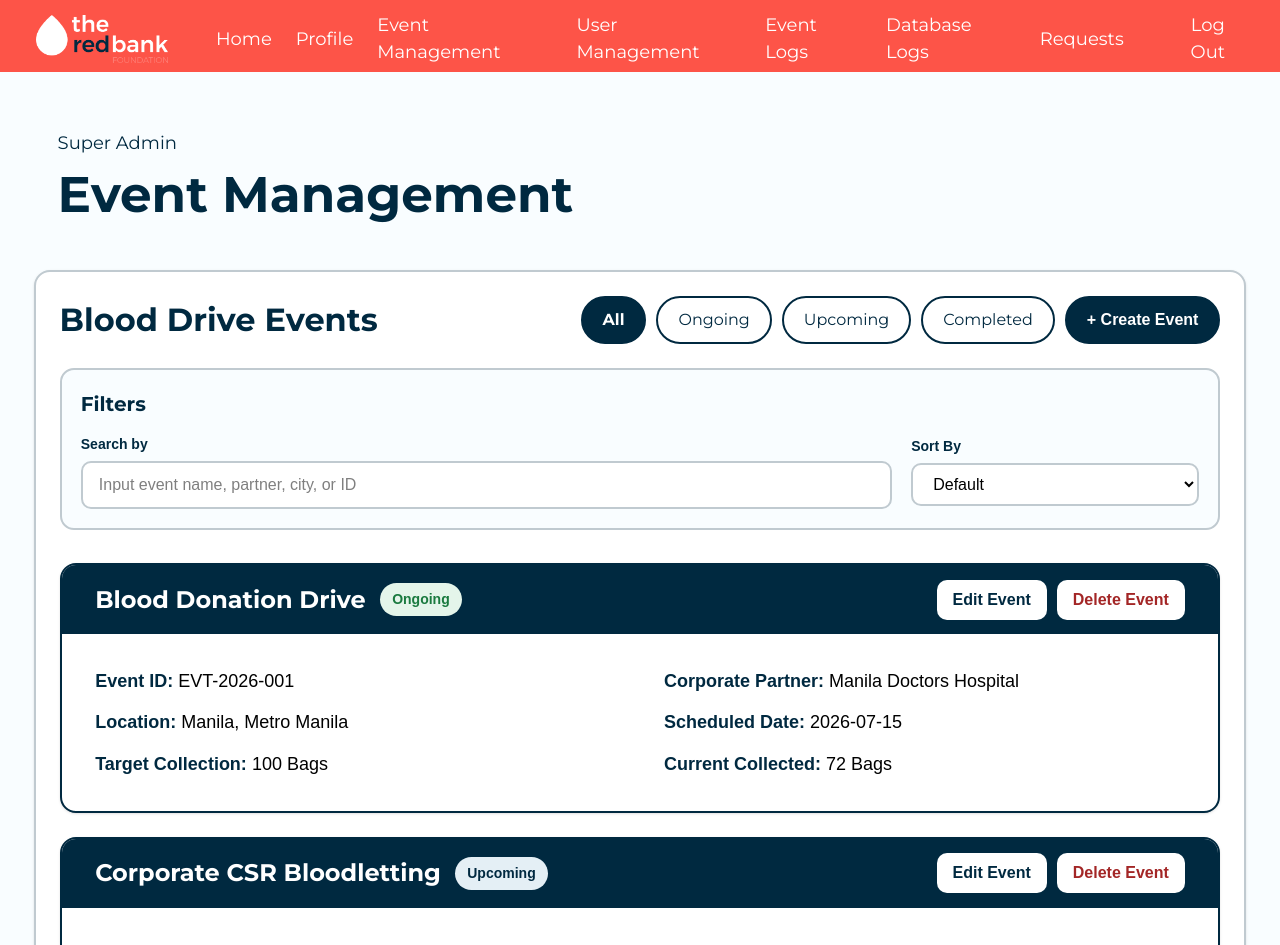
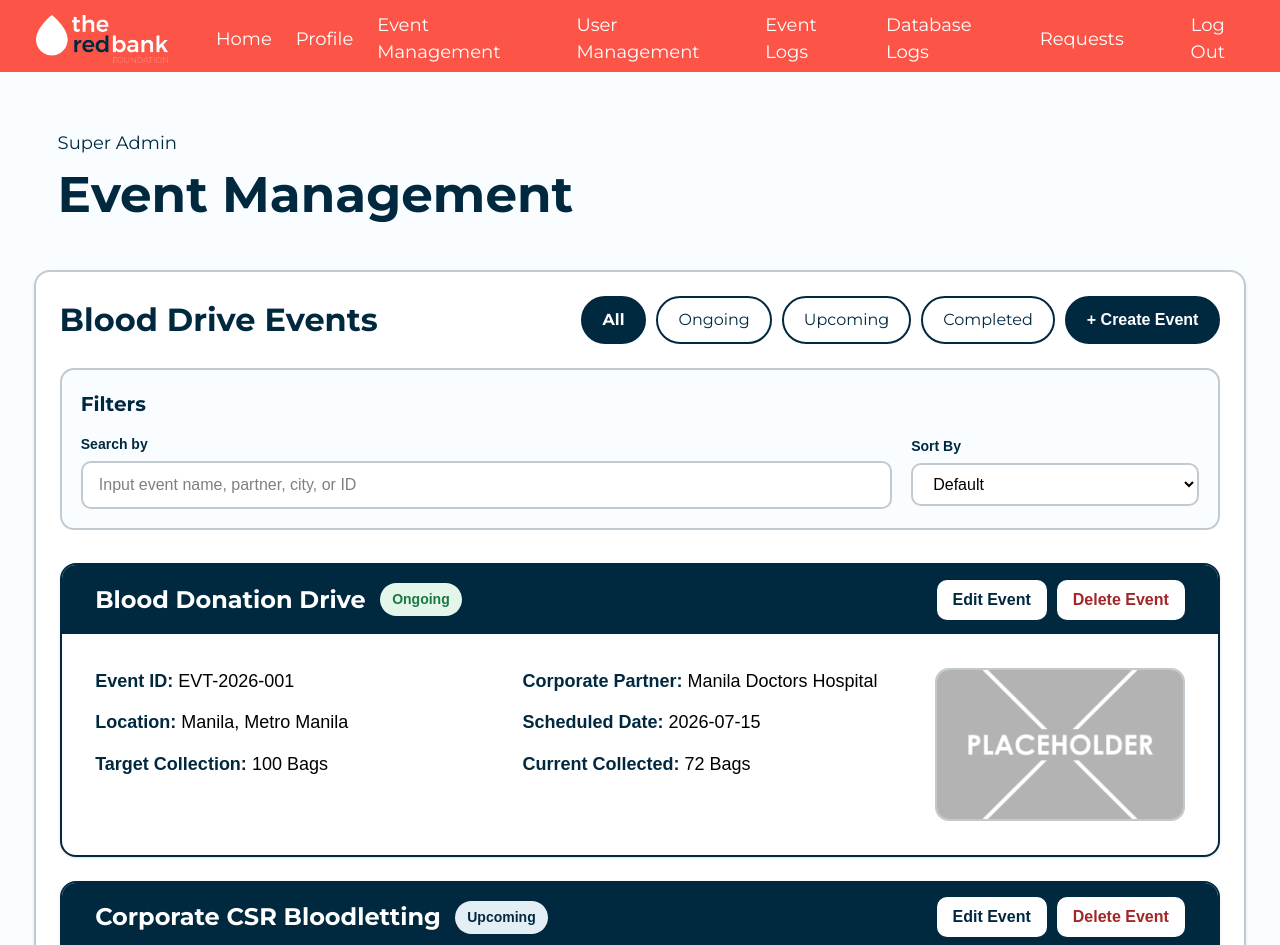
Before and after one commit to RanFrosh/CSSWENG-Blood-Digitalization, a Next.js app in the folder sweng/: page /sa/events in a window 1280 px wide. Shown: the top 945 px of the page. Built offline with nearby package versions, Linux system fonts and the light colour scheme.

Commit message:
added image field

```diff
--- a/sweng/app/sa/events/page.tsx
+++ b/sweng/app/sa/events/page.tsx
@@ -14,6 +14,7 @@ type BloodEvent = {
     status: EventStatus;
     targetBags: number;
     collectedBags: number;
+    imageLink: string;
 };
 
 const initialEvents: BloodEvent[] = [
@@ -27,6 +28,7 @@ const initialEvents: BloodEvent[] = [
         status: "Ongoing",
         targetBags: 100,
         collectedBags: 72,
+        imageLink: "/images/event.png",
     },
     {
         id: "EVT-2026-002",
@@ -38,6 +40,7 @@ const initialEvents: BloodEvent[] = [
         status: "Upcoming",
         targetBags: 150,
         collectedBags: 0,
+        imageLink: "/images/event.png",
     },
     {
         id: "EVT-2026-003",
@@ -49,6 +52,7 @@ const initialEvents: BloodEvent[] = [
         status: "Completed",
         targetBags: 80,
         collectedBags: 85,
+        imageLink: "/images/event.png",
     },
 ];
 
@@ -79,6 +83,7 @@ export function SAEventsPage() {
     const [formProvince, setFormProvince] = useState("");
     const [formDate, setFormDate] = useState("");
     const [formTargetBags, setFormTargetBags] = useState("100");
+    const [formImageLink, setFormImageLink] = useState("");
 
     const tabs: TabFilter[] = ["All", "Ongoing", "Upcoming", "Completed"];
     const sortOptions: SortOption[] = [
@@ -128,6 +133,7 @@ export function SAEventsPage() {
         setFormProvince("");
         setFormDate("");
         setFormTargetBags("100");
+        setFormImageLink("");
         setEventToEdit(null);
         setIsCreateModalOpen(true);
     };
@@ -140,6 +146,7 @@ export function SAEventsPage() {
         setFormProvince(evt.province);
         setFormDate(evt.date);
         setFormTargetBags(evt.targetBags.toString());
+        setFormImageLink(evt.imageLink);
         setIsCreateModalOpen(true);
     };
 
@@ -167,6 +174,7 @@ export function SAEventsPage() {
                               date: formDate,
                               status: calculatedStatus,
                               targetBags: parseInt(formTargetBags) || 100,
+                              imageLink: formImageLink,
                           }
                         : item
                 )
@@ -182,6 +190,7 @@ export function SAEventsPage() {
                 status: calculatedStatus,
                 targetBags: parseInt(formTargetBags) || 100,
                 collectedBags: 0,
+                imageLink: formImageLink,
             };
             setEvents([newEvent, ...events]);
         }
@@ -339,6 +348,7 @@ export function SAEventsPage() {
                                     </div>
 
                                     <div className="p-[0.35in]">
+                                        <div className="grid grid-cols-1 xl:grid-cols-[1fr_2.6in] gap-[0.35in] items-start">
                                             <div className="grid grid-cols-1 md:grid-cols-2 gap-x-[0.5in] gap-y-[0.15in] text-[18px]">
                                                 <p>
                                                     <span className="font-semibold text-[#002940]">
@@ -346,36 +356,50 @@ export function SAEventsPage() {
                                                     </span>{" "}
                                                     {evt.id}
                                                 </p>
+
                                                 <p>
                                                     <span className="font-semibold text-[#002940]">
                                                         Corporate Partner:
                                                     </span>{" "}
                                                     {evt.partner}
                                                 </p>
+
                                                 <p>
                                                     <span className="font-semibold text-[#002940]">
                                                         Location:
                                                     </span>{" "}
                                                     {evt.city}, {evt.province}
                                                 </p>
+
                                                 <p>
                                                     <span className="font-semibold text-[#002940]">
                                                         Scheduled Date:
                                                     </span>{" "}
                                                     {evt.date}
                                                 </p>
+
                                                 <p>
                                                     <span className="font-semibold text-[#002940]">
                                                         Target Collection:
                                                     </span>{" "}
                                                     {evt.targetBags} Bags
                                                 </p>
+
                                                 <p>
                                                     <span className="font-semibold text-[#002940]">
                                                         Current Collected:
                                                     </span>{" "}
                                                     {evt.collectedBags} Bags
                                                 </p>
+                                            </div>
+
+                                            <div className="w-full h-[1.6in] bg-[#f9fdff] border-2 border-[#c0cad0] rounded-[14px] overflow-hidden flex items-center justify-center">
+                                                <img
+                                                    src={evt.imageLink || "/images/event-placeholder.png"}
+                                                    alt={evt.name}
+                                                    className="w-full h-full object-cover"
+                                                />
+                                            </div>
                                         </div>
                                     </div>
                                 </div>
@@ -416,6 +440,19 @@ export function SAEventsPage() {
                                     value={formPartner}
                                     onChange={(e) => setFormPartner(e.target.value)}
                                     placeholder="e.g. Acme Corporation"
+                                    className="w-full border-2 border-[#c0cad0] rounded-[10px] px-[12px] py-[8px] text-[16px] outline-none focus:border-[#002940]"
+                                />
+                            </div>
+                            <div>
+                                <label className="block text-[14px] font-semibold text-[#002940] mb-1">
+                                    Event Image Link
+                                </label>
+
+                                <input
+                                    type="text"
+                                    value={formImageLink}
+                                    onChange={(e) => setFormImageLink(e.target.value)}
+                                    placeholder="Paste image link here"
                                     className="w-full border-2 border-[#c0cad0] rounded-[10px] px-[12px] py-[8px] text-[16px] outline-none focus:border-[#002940]"
                                 />
                             </div>
```
Lines whose indentation alone changed are shown as unchanged.
